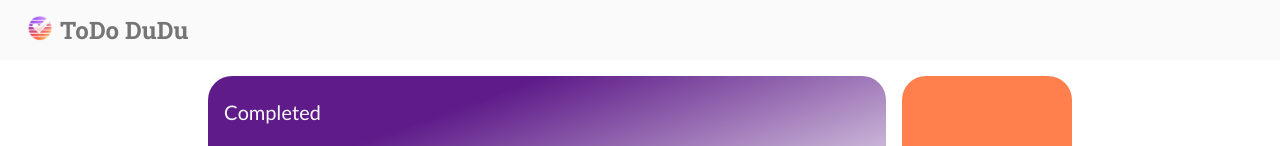
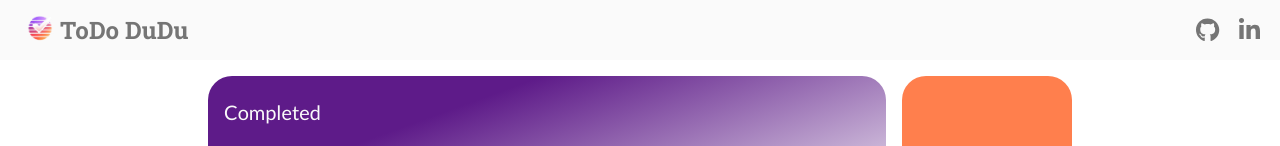
Before and after one commit to SiegfredLorelle/lexmeet-todo, a React (Vite) app: page / in a window 1280 px wide. Shown: the top 146 px of the page. Built offline with nearby package versions, Linux system fonts and the light colour scheme.

Commit message:
Add linked in and github profile in header

```diff
--- a/src/assets/styles/header.scss
+++ b/src/assets/styles/header.scss
@@ -11,6 +11,22 @@
 .header-left {
   display: flex;
   align-items: center;
+}
+
+.header-right {
+  display: flex;
+  align-items: center;
+}
+
+.header-icon {
+  margin-left: 20px;
+  font-size: 1.5rem;
+  color: $dark-gray;
+  text-decoration: none;
+}
+
+.header-icon:hover {
+  color: $dark-gray;
 }
 
 .hamburger-menu {
--- a/src/components/Header.jsx
+++ b/src/components/Header.jsx
@@ -1,5 +1,6 @@
 import React from "react";
 import { FontAwesomeIcon } from '@fortawesome/react-fontawesome';
+import { faGithub, faLinkedinIn } from '@fortawesome/free-brands-svg-icons';
 import { faBars } from '@fortawesome/free-solid-svg-icons';
 
 const Header = ({ toggleListsSection }) => {
@@ -15,6 +16,14 @@ const Header = ({ toggleListsSection }) => {
             <h1 className="header-title">ToDo DuDu</h1>
           </a>
         </div>
+        <div className="header-right">
+          <a href="https://github.com/SiegfredLorelle" target="_blank" rel="noopener noreferrer" className="header-icon">
+            <FontAwesomeIcon icon={faGithub} />
+          </a>
+          <a href="https://www.linkedin.com/in/siegfred-lorelle-mina" target="_blank" rel="noopener noreferrer" className="header-icon">
+            <FontAwesomeIcon icon={faLinkedinIn} />
+          </a>
+        </div>
       </header>
     </>
   );
```
